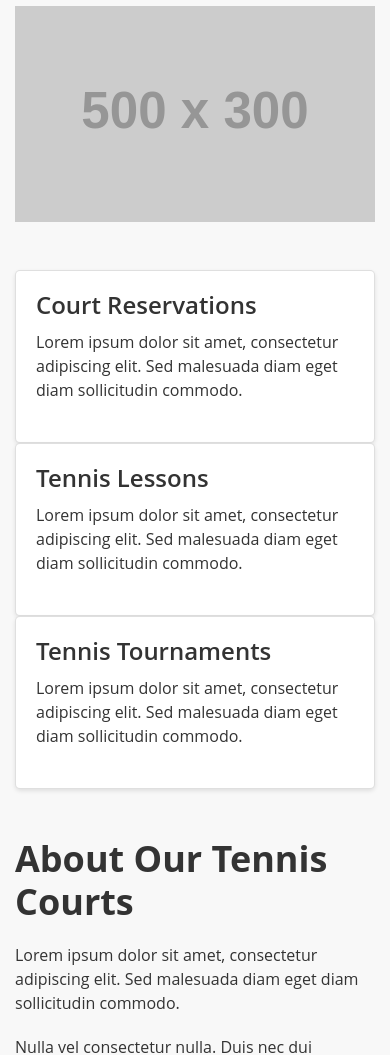
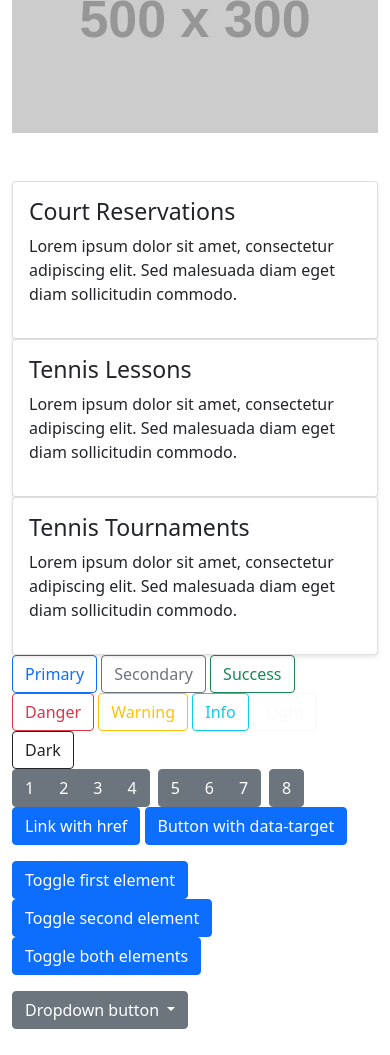
Before and after one commit to IkkeLucky/bootstrap-with-ai, a plain HTML site: page index.html in a window 390 px wide. Shown: the part 395-1450 px from the top of the page. Drawn offline with nearby package versions, Linux system fonts and the light colour scheme; placeholder pictures from the web are drawn by us.

Commit message:
testing components bootstrap

```diff
--- a/index.html
+++ b/index.html
@@ -6,7 +6,14 @@
     <!-- Bootstrap CSS -->
     <link rel="stylesheet" href="https://cdn.jsdelivr.net/npm/bootstrap@4.3.1/dist/css/bootstrap.min.css" integrity="sha384-ggOyR0iXCbMQv3Xipma34MD+dH/1fQ784/j6cY/iJTQUOhcWr7x9JvoRxT2MZw1T" crossorigin="anonymous">
     <link rel="stylesheet" href="styles.css">
+    <!-- Include Bootstrap CSS -->
+  <link rel="stylesheet" href="https://cdnjs.cloudflare.com/ajax/libs/twitter-bootstrap/5.0.2/css/bootstrap.min.css">
+
+  <!-- Include Bootstrap JavaScript -->
+  <script src="https://cdnjs.cloudflare.com/ajax/libs/twitter-bootstrap/5.0.2/js/bootstrap.bundle.min.js"></script>
   </head>
+
+
   <body>
     <nav class="navbar navbar-expand-lg navbar-light bg-light">
         <div class="container-fluid">
@@ -71,6 +78,79 @@
         </div>
       </div>
 
+      <button type="button" class="btn btn-outline-primary">Primary</button>
+      <button type="button" class="btn btn-outline-secondary">Secondary</button>
+      <button type="button" class="btn btn-outline-success">Success</button>
+      <button type="button" class="btn btn-outline-danger">Danger</button>
+      <button type="button" class="btn btn-outline-warning">Warning</button>
+      <button type="button" class="btn btn-outline-info">Info</button>
+      <button type="button" class="btn btn-outline-light">Light</button>
+      <button type="button" class="btn btn-outline-dark">Dark</button>
+
+      <div class="btn-toolbar" role="toolbar" aria-label="Toolbar with button groups">
+        <div class="btn-group mr-2" role="group" aria-label="First group">
+          <button type="button" class="btn btn-secondary">1</button>
+          <button type="button" class="btn btn-secondary">2</button>
+          <button type="button" class="btn btn-secondary">3</button>
+          <button type="button" class="btn btn-secondary">4</button>
+        </div>
+        <div class="btn-group mr-2" role="group" aria-label="Second group">
+          <button type="button" class="btn btn-secondary">5</button>
+          <button type="button" class="btn btn-secondary">6</button>
+          <button type="button" class="btn btn-secondary">7</button>
+        </div>
+        <div class="btn-group" role="group" aria-label="Third group">
+          <button type="button" class="btn btn-secondary">8</button>
+        </div>
+      </div>
+
+      <p>
+        <a class="btn btn-primary" data-toggle="collapse" href="#collapseExample" role="button" aria-expanded="false" aria-controls="collapseExample">
+          Link with href
+        </a>
+        <button class="btn btn-primary" type="button" data-toggle="collapse" data-target="#collapseExample" aria-expanded="false" aria-controls="collapseExample">
+          Button with data-target
+        </button>
+      </p>
+      <div class="collapse" id="collapseExample">
+        <div class="card card-body">
+          Anim pariatur cliche reprehenderit, enim eiusmod high life accusamus terry richardson ad squid. Nihil anim keffiyeh helvetica, craft beer labore wes anderson cred nesciunt sapiente ea proident.
+        </div>
+      </div>
+
+      <p>
+        <a class="btn btn-primary" data-toggle="collapse" href="#multiCollapseExample1" role="button" aria-expanded="false" aria-controls="multiCollapseExample1">Toggle first element</a>
+        <button class="btn btn-primary" type="button" data-toggle="collapse" data-target="#multiCollapseExample2" aria-expanded="false" aria-controls="multiCollapseExample2">Toggle second element</button>
+        <button class="btn btn-primary" type="button" data-toggle="collapse" data-target=".multi-collapse" aria-expanded="false" aria-controls="multiCollapseExample1 multiCollapseExample2">Toggle both elements</button>
+      </p>
+      <div class="row">
+        <div class="col">
+          <div class="collapse multi-collapse" id="multiCollapseExample1">
+            <div class="card card-body">
+              Anim pariatur cliche reprehenderit, enim eiusmod high life accusamus terry richardson ad squid. Nihil anim keffiyeh helvetica, craft beer labore wes anderson cred nesciunt sapiente ea proident.
+            </div>
+          </div>
+        </div>
+        <div class="col">
+          <div class="collapse multi-collapse" id="multiCollapseExample2">
+            <div class="card card-body">
+              Anim pariatur cliche reprehenderit, enim eiusmod high life accusamus terry richardson ad squid. Nihil anim keffiyeh helvetica, craft beer labore wes anderson cred nesciunt sapiente ea proident.
+            </div>
+          </div>
+        </div>
+      </div>
+
+      <div class="dropdown">
+        <button class="btn btn-secondary dropdown-toggle" type="button" id="dropdownMenuButton" data-toggle="dropdown" aria-haspopup="true" aria-expanded="false">
+          Dropdown button
+        </button>
+        <div class="dropdown-menu" aria-labelledby="dropdownMenuButton">
+          <a class="dropdown-item" href="#">Action</a>
+          <a class="dropdown-item" href="#">Another action</a>
+          <a class="dropdown-item" href="#">Something else here</a>
+        </div>
+      </div>
+
       <div class="row mt-5">
         <div class="col-md-12">
           <h2>About Our Tennis Courts</h2>
@@ -131,5 +211,28 @@
   });
 </script>
 
+
+<script>
+  // Function to activate Bootstrap dropdowns and collapsible elements
+  function activateBootstrapComponents() {
+    // Activate dropdowns
+    var dropdowns = [].slice.call(document.querySelectorAll('[data-toggle="dropdown"]'));
+    dropdowns.map(function (dropdown) {
+      return new bootstrap.Dropdown(dropdown);
+    });
+
+    // Activate collapsible elements
+    var collapses = [].slice.call(document.querySelectorAll('[data-toggle="collapse"]'));
+    collapses.map(function (collapse) {
+      return new bootstrap.Collapse(collapse);
+    });
+  }
+
+  // Wait for the page to load before activating Bootstrap components
+  document.addEventListener('DOMContentLoaded', function () {
+    activateBootstrapComponents();
+  });
+</script>
+
 </body>
 </html>
```
Lines whose indentation alone changed are shown as unchanged.
